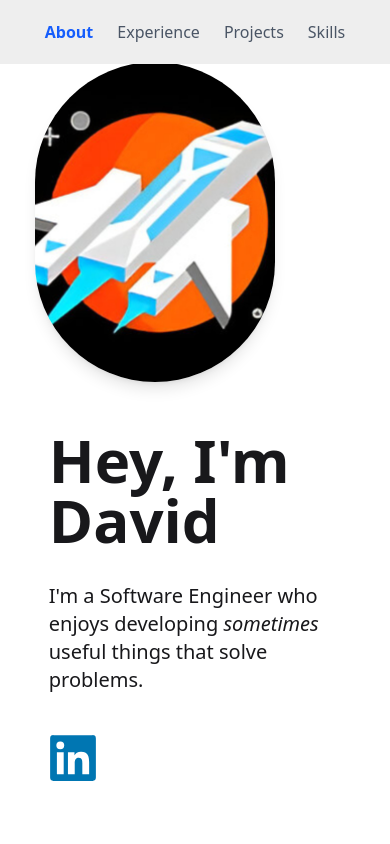
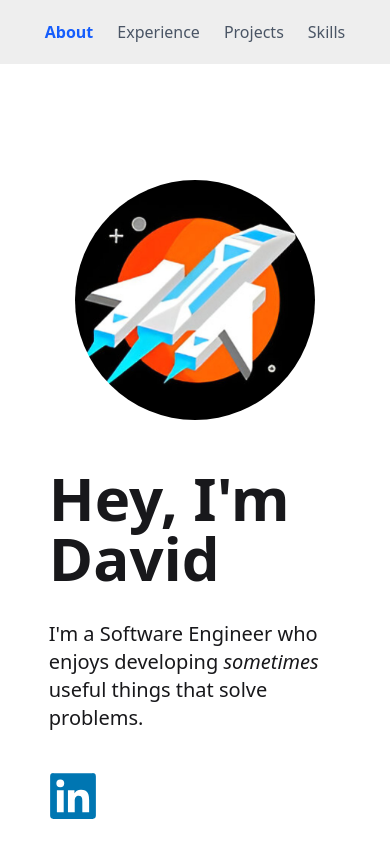
Before and after one commit to Dav0M/portfolio, a React (Vite) app: page / in a window 390 px wide. Shown: the top 844 px of the page. Built offline with nearby package versions, Linux system fonts and the light colour scheme.

Commit message:
rm old and mobile img size

```diff
--- a/src/sections/About.jsx
+++ b/src/sections/About.jsx
@@ -2,10 +2,10 @@
 
 const About = () => {
   return (
-    <section id="about" className='h-screen min-h-150 bg-base-100 m-auto max-x-screen-md place-content-center'>
+    <section id="about" className='h-screen min-h-250 bg-base-100 m-auto max-x-screen-md place-content-center'>
       <div className='grid md:grid-cols-2 gap-12 place-content-center w-full my-12'>
-        <div class="col-span-1 avatar size-80 my-auto place-self-center md:place-self-end">
-          <img src="avatar_img.jpg" className="hover:animate-spin rounded-full w-60 h-auto md:80 md object-cover shadow-lg"/>
+        <div class="col-span-1 avatar size-60 md:size-80 my-auto place-self-center md:place-self-end">
+          <img src="avatar_img.jpg" className="hover:animate-spin rounded-full h-auto object-cover"/>
         </div>
         <div class="col-span-1 my-auto place-self-center md:place-self-start w-3/4 lg:w-125 ">
           <hgroup className='w-full'>
@@ -25,27 +25,3 @@ const About = () => {
 };
 
 export default About;
-
-
-{/*
-<section id="about" className="min-h-screen bg-base-500 flex items-center">
-  <div className="container mx-auto px-4 grid md:grid-cols-2 gap-8 items-center">
-    <div>
-      <h2 className="text-4xl font-bold mb-6">About Me</h2>
-      <p className="text-gray-600 leading-relaxed">
-        Passionate software developer with 5+ years of experience
-        in web and mobile application development. Specializing in
-        modern JavaScript frameworks and creating intuitive,
-        user-friendly interfaces.
-      </p>
-    </div>
-    <div className="flex justify-center">
-      <img
-        src="/api/placeholder/400/400"
-        alt="Profile"
-        className="rounded-full w-64 h-64 object-cover shadow-lg"
-      />
-    </div>
-  </div>
-</section>
-*/}
```
Also changed, not shown: src/sections/Nav.jsx (+0 -27 lines), src/sections/Skills.jsx (+0 -32 lines).
